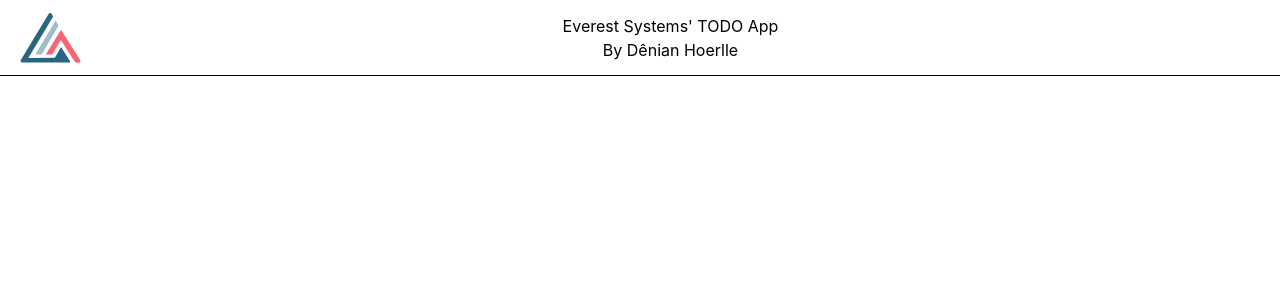
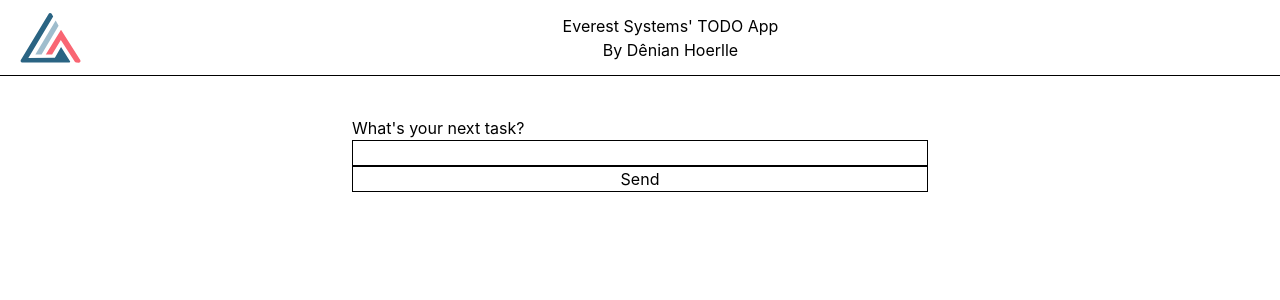
Before and after one commit to DenianHoerlle/everest-todo-app, a React (Vite) app: page / in a window 1280 px wide. Shown: the top 300 px of the page. Built offline with nearby package versions, Linux system fonts and the light colour scheme; the HTML template or start-up script is replaced by a standard one.

Commit message:
feat: :sparkles: created form component

```diff
--- /dev/null
+++ b/src/components/form.tsx
@@ -0,0 +1,51 @@
+import { useState } from "react";
+
+import { SubmitHandler, useForm } from "react-hook-form";
+
+// TODO move types to separate file
+type TodoEntry = { id: number; content: string; checked: boolean };
+type TodoList = TodoEntry[];
+
+// TODO create incremental id generator based on API return
+const generateRandomId = (): number => Math.round(Math.random() * 100);
+
+const Form = () => {
+  const {
+    register,
+    handleSubmit,
+    formState: { errors },
+    reset,
+  } = useForm<TodoEntry>();
+
+  // TODO use global store instead of local;
+  const [tasks, setTasks] = useState<TodoList>([]);
+
+  const onSubmit: SubmitHandler<TodoEntry> = data => {
+    reset();
+
+    // TODO update global store instead of local;
+    setTasks([
+      ...tasks,
+      {
+        id: generateRandomId(),
+        content: data.content,
+        checked: false,
+      },
+    ]);
+  };
+
+  return (
+    <form
+      className="mx-auto py-10 max-w-xl flex flex-col"
+      onSubmit={handleSubmit(onSubmit)}>
+      <span>What's your next task?</span>
+      <input className="border" {...register("content", { required: true })} />
+
+      {errors.content && <span>This field can't be empty</span>}
+
+      <input className="border" type="submit" value="Send" />
+    </form>
+  );
+};
+
+export default Form;
--- a/src/components/index.ts
+++ b/src/components/index.ts
@@ -1 +1,2 @@
+export { default as Form } from "./form";
 export { default as Header } from "./header";
--- a/src/screens/home.tsx
+++ b/src/screens/home.tsx
@@ -1,7 +1,12 @@
-import { Header } from "components";
+import { Form, Header } from "components";
 
 const HomeScreen = () => {
-  return <Header />;
+  return (
+    <div>
+      <Header />
+      <Form />
+    </div>
+  );
 };
 
 export default HomeScreen;
```
